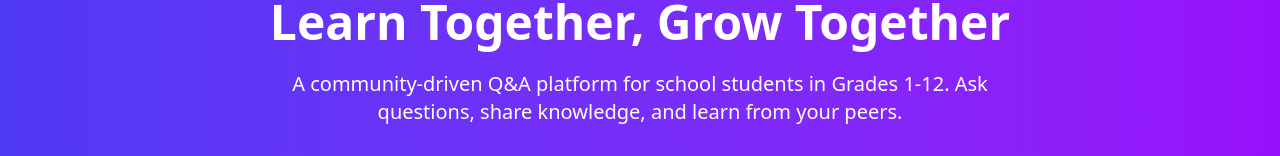
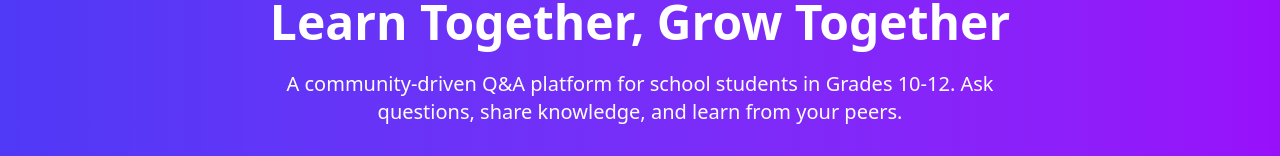
Before and after one commit to Insamam/EduForum, a React (Vite) app in the folder frontend/: page / in a window 1280 px wide. Shown: the part 130-286 px from the top of the page. Built offline with nearby package versions, Linux system fonts and the light colour scheme.

Commit message:
changed 1st to 10th

```diff
--- a/frontend/src/component/Home.jsx
+++ b/frontend/src/component/Home.jsx
@@ -13,7 +13,7 @@ const Home = () => {
         <div className="container mx-auto px-4 text-center">
           <h1 className="text-4xl md:text-5xl font-bold mb-6">Learn Together, Grow Together</h1>
           <p className="text-xl mb-8 max-w-3xl mx-auto">
-            A community-driven Q&A platform for school students in Grades 1-12.
+            A community-driven Q&A platform for school students in Grades 10-12.
             Ask questions, share knowledge, and learn from your peers.
           </p>
           <div className="flex flex-col sm:flex-row justify-center gap-4">
```
